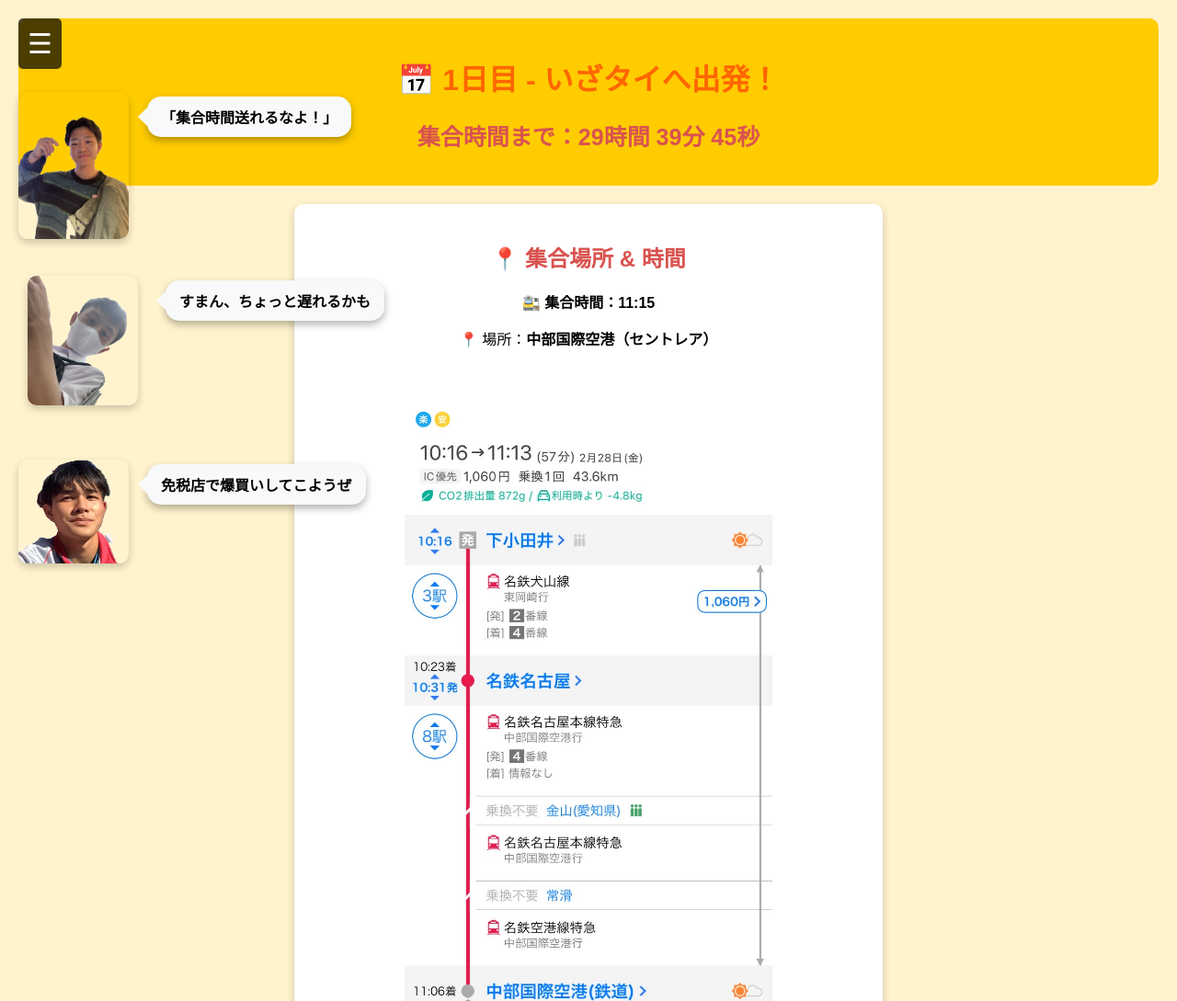
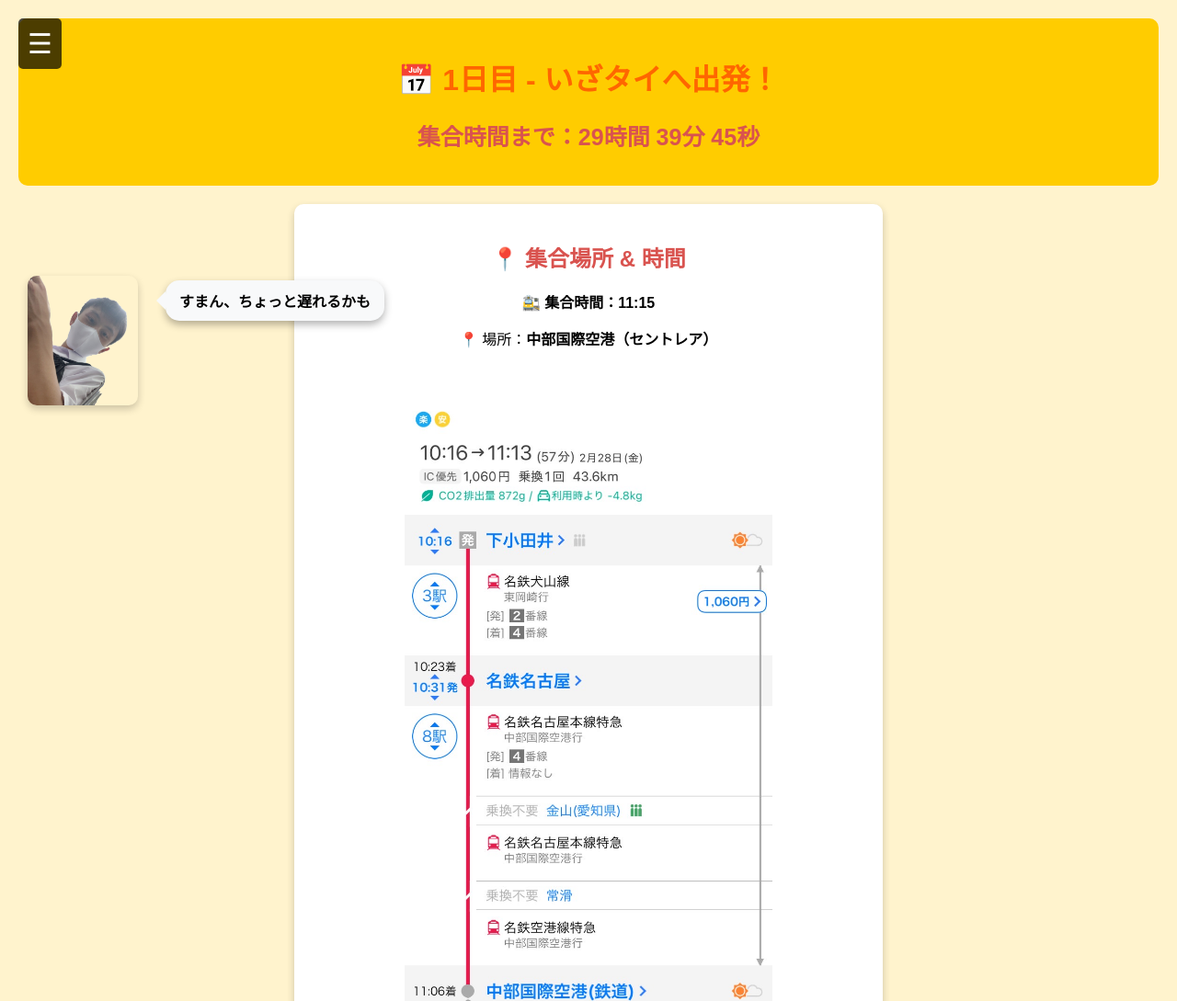
Before and after one commit to KatoDaigo/thai-trip-guide, a plain HTML site: page day1/index.html in a window 1280 px wide. Shown: the top 1089 px of the page at 92% size. Drawn offline with Linux system fonts and the light colour scheme.

Commit message:
Update index.html

```diff
--- a/day1/index.html
+++ b/day1/index.html
@@ -63,29 +63,11 @@
     <section class="members">
       <div class="member-container">
         <img
-          src="../img/daigo/daigo4.png"
-          alt="加藤大吾"
-          class="floating-member member1"
-        />
-        <div class="speech-bubble speech1">「集合時間送れるなよ！」</div>
-      </div>
-
-      <div class="member-container">
-        <img
           src="../img/yusei/yusei2.png"
           alt="佐藤翔理"
           class="floating-member member2"
         />
         <div class="speech-bubble speech2">すまん、ちょっと遅れるかも</div>
-      </div>
-
-      <div class="member-container">
-        <img
-          src="../img/hiroto/hiroto4.png"
-          alt="大野晃英"
-          class="floating-member member3"
-        />
-        <div class="speech-bubble speech3">免税店で爆買いしてこようぜ</div>
       </div>
     </section>
     <!-- ▲ メンバー出現エリアここまで ▲ -->
```
